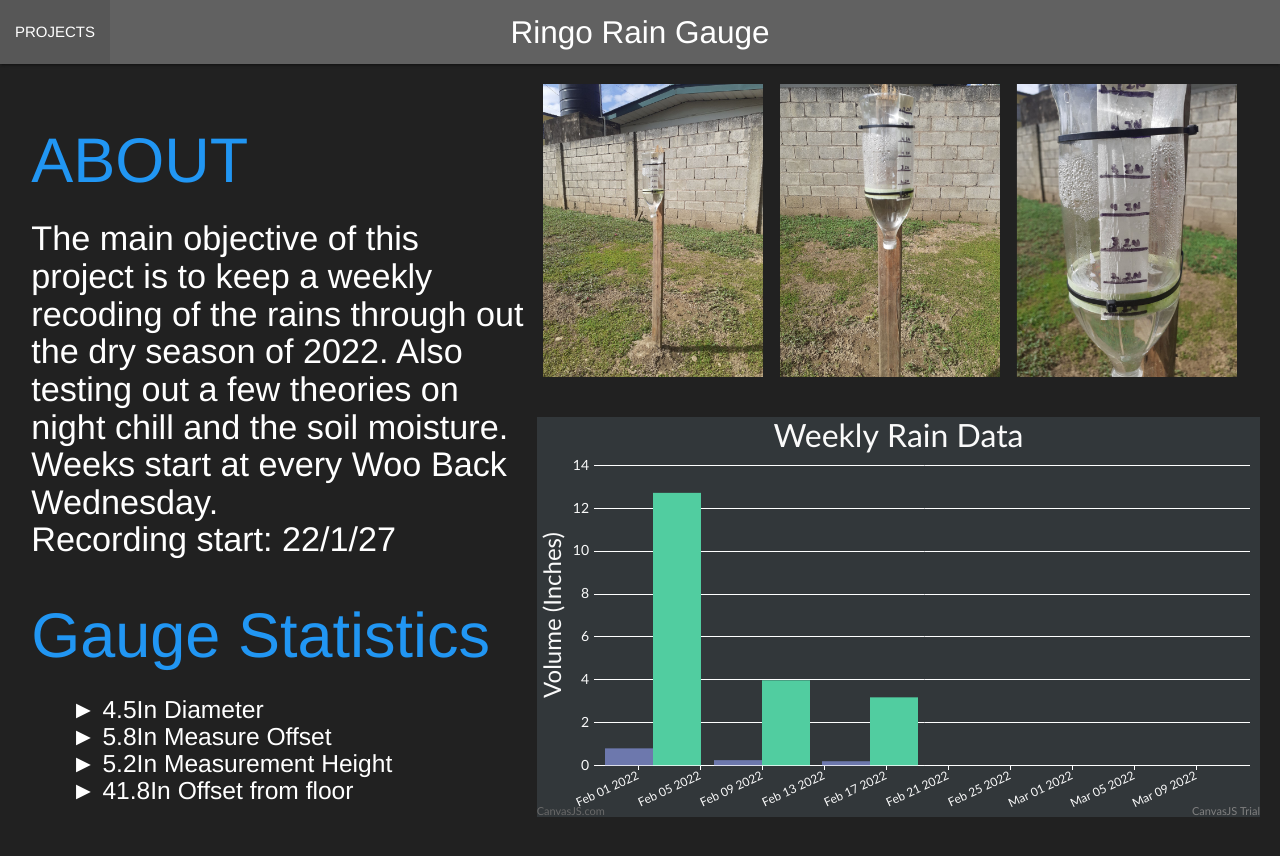
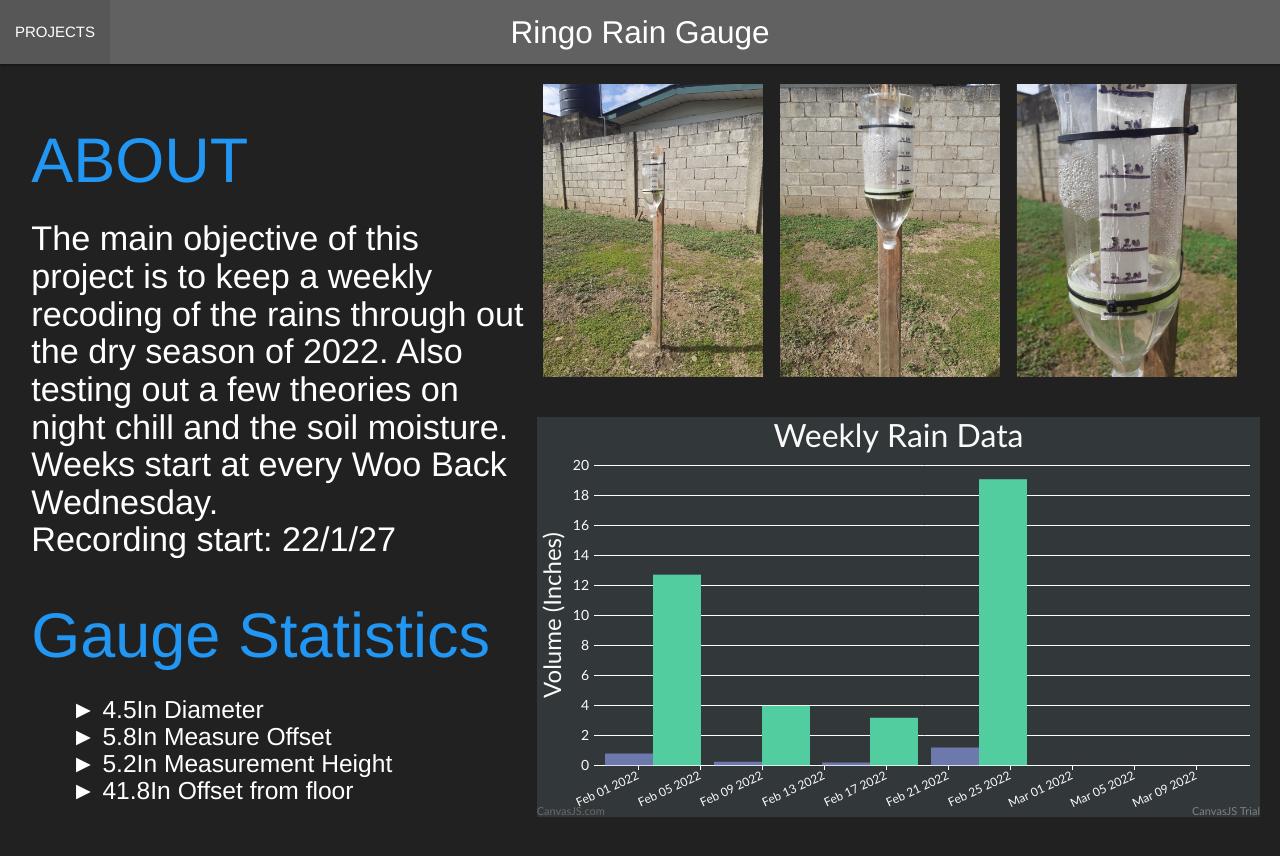
Before and after one commit to RingoMar/rinrain, a plain HTML site: page index.html in a window 1280 px wide. Drawn offline with nearby package versions, Linux system fonts and the light colour scheme.

Commit message:
Feat: Added 4th week and fixed value display

```diff
--- a/data.json
+++ b/data.json
@@ -14,7 +14,7 @@
     },
     {
       "date": "2022, 02, 23",
-      "units": 0.0
+      "units": 1.2
     },
     {
       "date": "2022, 03, 02",
--- a/index.html
+++ b/index.html
@@ -38,12 +38,12 @@
 				data: [
 					{
 						type: "column",
-						yValueFormatString: "#,### Inches",
+						yValueFormatString: "#,###.## Inches",
 						dataPoints: dataPoints,
 					},
 					{
 						type: "column",
-						yValueFormatString: "#,### Inches Cube",
+						yValueFormatString: "#,###.## Inches Cube",
 						dataPoints: dataPoints2,
 					},
 				],
```
